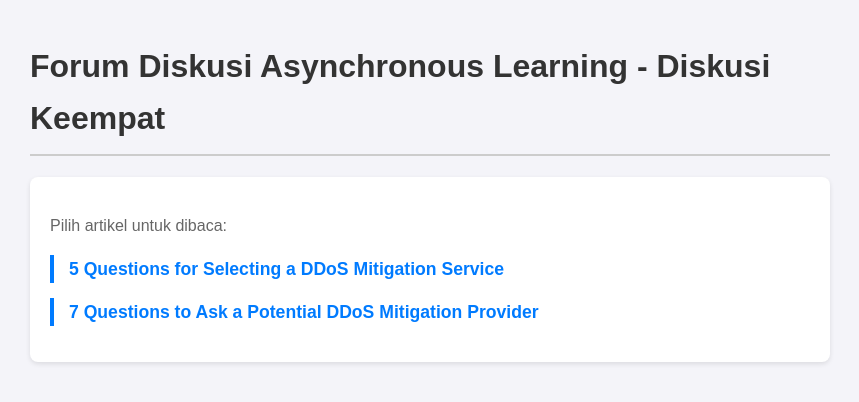
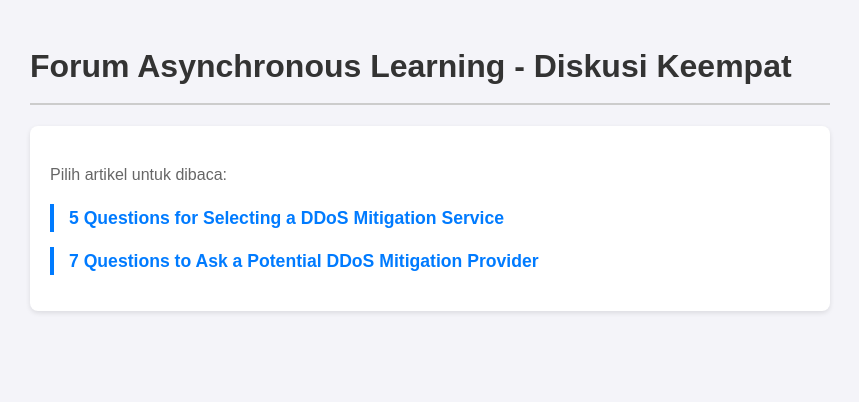
Before and after one commit to marcoalfans/forum-mik, a plain HTML site: page index.html in a window 1280 px wide. Shown: the whole page, without its empty margins (210-1069 px from the left). Drawn offline with Linux system fonts and the light colour scheme.

Commit message:
Update forum title in index.html

```diff
--- a/index.html
+++ b/index.html
@@ -17,7 +17,7 @@
 </head>
 <body>
 
-    <h1>Forum Diskusi Asynchronous Learning - Diskusi Keempat
+    <h1>Forum Asynchronous Learning - Diskusi Keempat
 </h1>
     <div class="link-container">
         <p>Pilih artikel untuk dibaca:</p>
```
